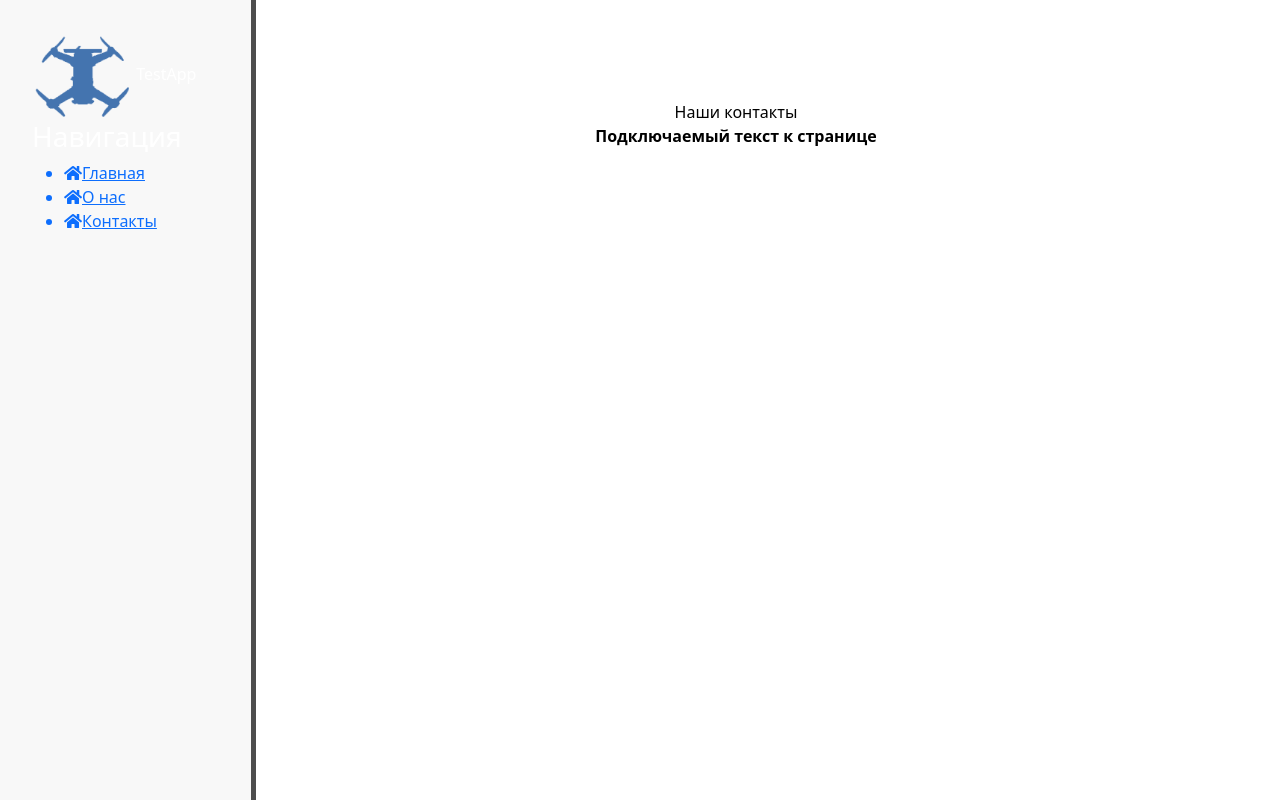
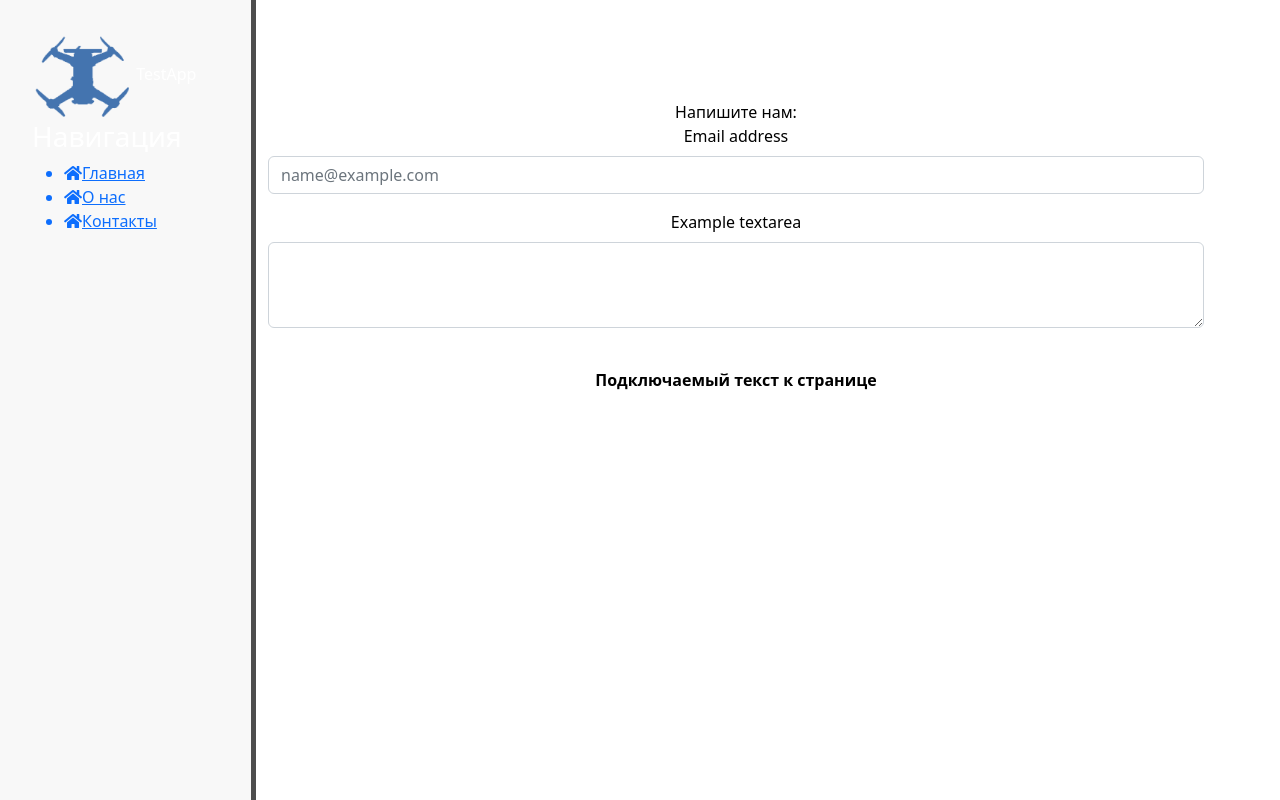
Before and after one commit to ivanprofpv/testappython, a Django app: page /contacts in a window 1280 px wide. Run offline with Django 4.2, Linux system fonts and the light colour scheme; some libraries are stand-ins or nearby versions.

Commit message:
added new for for contacts

```diff
--- a/main/templates/main/contacts.html
+++ b/main/templates/main/contacts.html
@@ -4,5 +4,13 @@
 {% endblock %}
 
 {% block content %}
-    Наши контакты
+    Напишите нам:
+    <div class="mb-3">
+        <label for="exampleFormControlInput1" class="form-label">Email address</label>
+        <input type="email" class="form-control" id="exampleFormControlInput1" placeholder="name@example.com">
+    </div>
+    <div class="mb-3">
+        <label for="exampleFormControlTextarea1" class="form-label">Example textarea</label>
+        <textarea class="form-control" id="exampleFormControlTextarea1" rows="3"></textarea>
+    </div>
 {% endblock %}
--- a/main/templates/main/layout.html
+++ b/main/templates/main/layout.html
@@ -25,10 +25,12 @@
     </sidebar>
     <main>
         <div class="features">
+            <div class="container">
                 {% block content %}
                 {% endblock %}
                 <br>
                 {% include 'main/include_file.html' %}
+            </div>
         </div>
     </main>
 </body>
```
